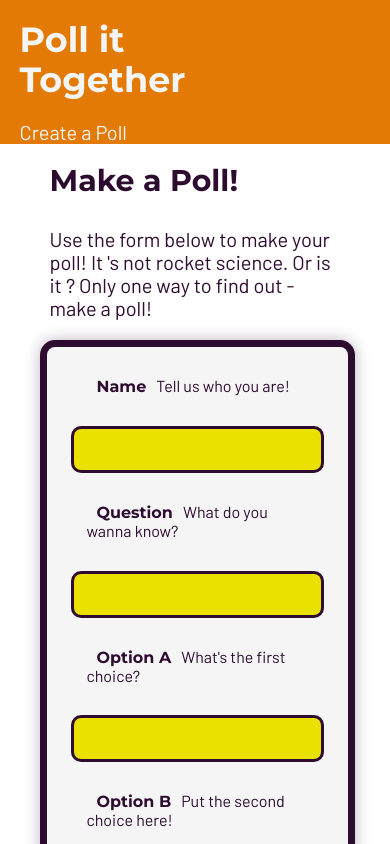
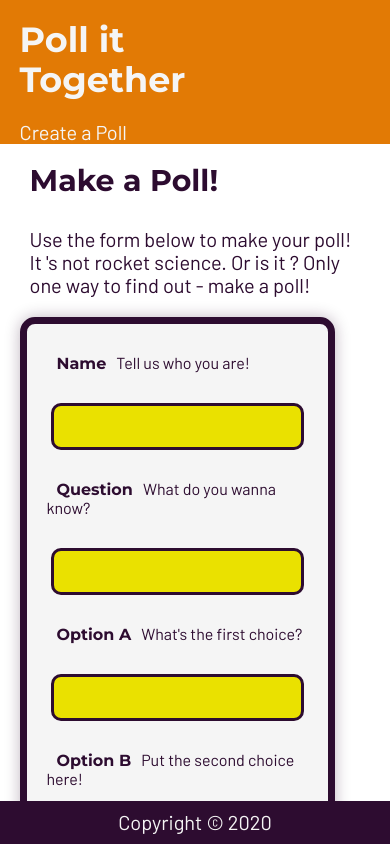
Before and after one commit to SergeChurkin-ca/poll-it, a React (Create React App) app: page /createpoll in a window 390 px wide. Shown: the top 844 px of the page. Built offline with nearby package versions, Linux system fonts and the light colour scheme.

Commit message:
Fixed footer bug

```diff
--- a/src/App.js
+++ b/src/App.js
@@ -16,7 +16,7 @@ class App extends Component {
       <Router>
         <Fragment>
           <Header />
-          <Route exact path="/" component={HomePage} />
+          <Route exact path="/anonymousVotingBooth" component={HomePage} />
           <Route exact path="/createpoll" component={CreatePoll} />
           <Route path="/polls/:pollKey/analytics" component={PollAnalytics} />
           <Route path="/polls/:pollKey/view" component={ViewPoll} />
--- a/src/createpoll.css
+++ b/src/createpoll.css
@@ -264,7 +264,6 @@ html {
   overflow: hidden;
 }
 
-
 /* === HEADER COMPONENT === */
 
 header {
@@ -285,7 +284,6 @@ header {
 header a {
   color: whitesmoke;
 }
-
 
 /* === CREATE POLL COMPONENT === */
 
@@ -315,7 +313,7 @@ header a {
 .createPoll h2,
 .createPoll p {
   padding: 10px;
-    margin: 15px 0;
+  /* margin: 15px 0; */
   max-width: 800px;
 }
 
@@ -323,7 +321,7 @@ header a {
   font-family: "Barlow", sans-serif;
   font-size: 1.6rem;
   padding: 10px;
-    margin: 10px 10px;
+  /* margin: 10px 10px; */
 }
 
 .createPollForm input,
@@ -376,9 +374,7 @@ input:focus-within {
   outline: none;
 }
 
-
 /*******************************/
-
 
 /* Portrait tablet and small desktops */
 
@@ -387,14 +383,13 @@ input:focus-within {
   .createPoll p,
   .createPoll h2 {
     padding: 10px;
-        margin: 10px 20px;
+    margin: 10px 0;
     max-width: 800px;
   }
   .createPollForm label {
-        margin: 10px 20px;
+    margin: 10px 0;
   }
 }
-
 
 /* Landscape phone to portrait tablet */
 
@@ -419,7 +414,6 @@ input:focus-within {
   }
 }
 
-
 /* Landscape phones and down */
 
 @media (max-width: 320px) {
--- a/src/index.css
+++ b/src/index.css
@@ -19,11 +19,12 @@ body {
 .footer {
   width: 100%;
   text-align: center;
+  position: fixed;
   padding: 10px 0;
   background-color: #2d0c30;
   color: whitesmoke;
+  bottom: 0;
 }
-
 
 /* --- Typography --- */
 
@@ -87,9 +88,7 @@ img {
   width: 100%;
 }
 
-
 /* --- Layout ---*/
-
 
 /* Header and main are styled seperately here for layout concerns */
 
@@ -105,9 +104,7 @@ main {
   align-items: center;
   display: flex;
   justify-content: center;
-    min-height: 700px;
   overflow: hidden;
-    width: 100%;
 }
 
 .pageContainer,
@@ -116,7 +113,6 @@ main {
   max-width: 1100px;
   width: 90%;
 }
-
 
 /* === HEADER COMPONENT === */
 
@@ -139,7 +135,6 @@ header {
 header a {
   color: whitesmoke;
 }
-
 
 /* === HOME PAGE COMPONENT === */
 
@@ -216,7 +211,6 @@ header a {
   width: 33%;
 }
 
-
 /* slide in effect of side sticker part2*/
 
 main:hover .toCreatePoll {
@@ -228,9 +222,7 @@ main:hover .toCreatePoll {
   padding: 5px 0;
 }
 
-
 /* ============================================ */
-
 
 /* styles for rendered message on poll creation form */
 .pollCreatedMessage {
@@ -265,7 +257,6 @@ main:hover .toCreatePoll {
   display: block;
 }
 
-
 /* MEDIA queries home page */
 
 @media (max-width: 740px) {
```
Lines whose indentation alone changed are shown as unchanged.
